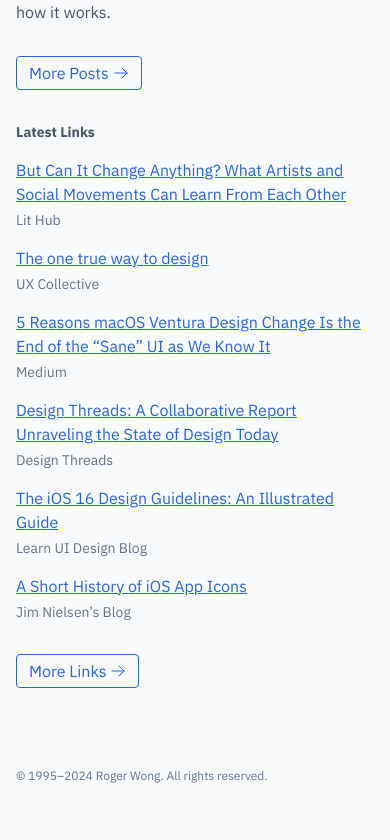
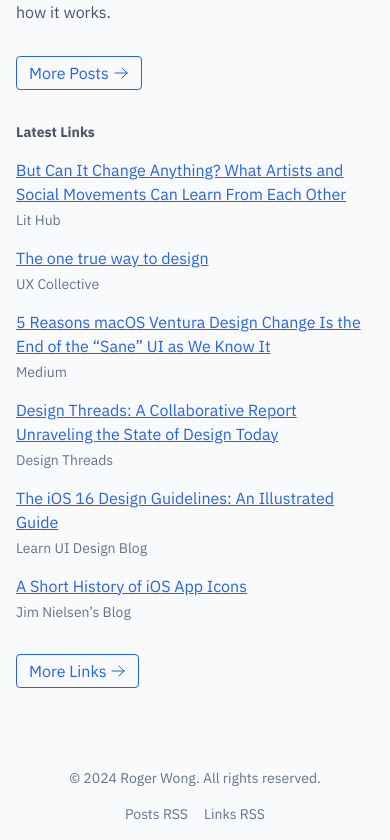
Before and after one commit to wongdigital/rogerwong-site, a Next.js app: page / in a window 390 px wide. Shown: the part 2275-3115 px from the top of the page. Before the commit the page ends 3075 px from the top, so only its background shows below. Built offline with nearby package versions, Linux system fonts and the light colour scheme.

Commit message:
Added RSS feeds

```diff
--- a/package.json
+++ b/package.json
@@ -24,6 +24,7 @@
     "chalk": "^5.3.0",
     "date-fns": "^4.1.0",
     "date-fns-tz": "^3.2.0",
+    "feed": "^4.2.2",
     "glob-promise": "^6.0.7",
     "gray-matter": "^4.0.3",
     "html-react-parser": "^5.1.18",
--- /dev/null
+++ b/src/app/linklog.xml/route.ts
@@ -0,0 +1,25 @@
+import { getSortedLinklogData } from '@/lib/linklog';
+import { generateFeed } from '@/lib/rss';
+import { NextResponse } from 'next/server';
+
+export async function GET() {
+  const links = getSortedLinklogData();
+  const feed = generateFeed('Roger Wong Links', 'Linklog of interesting articles and resources');
+  const baseUrl = 'https://rogerwong.me';
+
+  links.forEach((link) => {
+    feed.addItem({
+      title: link.title,
+      id: link.linkUrl,
+      link: link.linkUrl,
+      description: `Via ${link.linkSource}`,
+      date: new Date(link.date),
+    });
+  });
+
+  return new NextResponse(feed.rss2(), {
+    headers: {
+      'Content-Type': 'application/xml',
+    },
+  });
+}
--- /dev/null
+++ b/src/app/rss.xml/route.ts
@@ -0,0 +1,26 @@
+import { getSortedPostsData } from '@/lib/posts';
+import { generateFeed } from '@/lib/rss';
+import { NextResponse } from 'next/server';
+
+export async function GET() {
+  const posts = await getSortedPostsData();
+  const feed = generateFeed('Roger Wong', 'Personal blog of Roger Wong');
+  const baseUrl = 'https://rogerwong.me';
+
+  posts.forEach((post) => {
+    feed.addItem({
+      title: post.title,
+      id: `${baseUrl}/posts/${post.id}`,
+      link: `${baseUrl}/posts/${post.id}`,
+      description: post.excerpt,
+      date: new Date(post.date),
+      image: post.imageSrc ? `${baseUrl}${post.imageSrc}` : undefined,
+    });
+  });
+
+  return new NextResponse(feed.rss2(), {
+    headers: {
+      'Content-Type': 'application/xml',
+    },
+  });
+}
--- a/src/components/Footer.tsx
+++ b/src/components/Footer.tsx
@@ -1,8 +1,26 @@
+import Link from 'next/link';
+
 export default function Footer() {
   return (
-    <div className="text-slate-500 dark:text-slate-400 !text-xs py-4 mt-8">
-      <div className="text-left">
-        <p>&copy; 1995–{new Date().getFullYear()} Roger Wong. All rights reserved.</p>
+    <div className="py-4 mt-8 flex flex-col md:flex-row justify-between items-center text-sm text-slate-500 dark:text-slate-400">
+      <div>
+        © {new Date().getFullYear()} Roger Wong. All rights reserved.
+      </div>
+      <div className="flex gap-4 mt-4 md:mt-0">
+        <Link
+          href="/rss.xml"
+          className="hover:text-slate-600 dark:hover:text-slate-300"
+          aria-label="RSS feed for blog posts"
+        >
+          Posts RSS
+        </Link>
+        <Link
+          href="/linklog.xml"
+          className="hover:text-slate-600 dark:hover:text-slate-300"
+          aria-label="RSS feed for linklog"
+        >
+          Links RSS
+        </Link>
       </div>
     </div>
   );
--- /dev/null
+++ b/src/lib/rss.ts
@@ -0,0 +1,29 @@
+import { Feed } from 'feed';
+
+export function generateFeed(title: string, description: string) {
+  const baseUrl = 'https://rogerwong.me';
+  const author = {
+    name: 'Roger Wong',
+    email: 'roger@rogerwong.me',
+    link: baseUrl,
+  };
+
+  const feed = new Feed({
+    title: title,
+    description: description,
+    id: baseUrl,
+    link: baseUrl,
+    language: 'en',
+    image: `${baseUrl}/images/og-image.jpg`,
+    favicon: `${baseUrl}/favicon.ico`,
+    copyright: `All rights reserved ${new Date().getFullYear()}, Roger Wong`,
+    author: author,
+    feedLinks: {
+      rss2: `${baseUrl}/rss.xml`,
+      json: `${baseUrl}/feed.json`,
+      atom: `${baseUrl}/atom.xml`,
+    },
+  });
+
+  return feed;
+}
```
Also changed, not shown: 1 other file (tests, documents, lock files or other folders).
